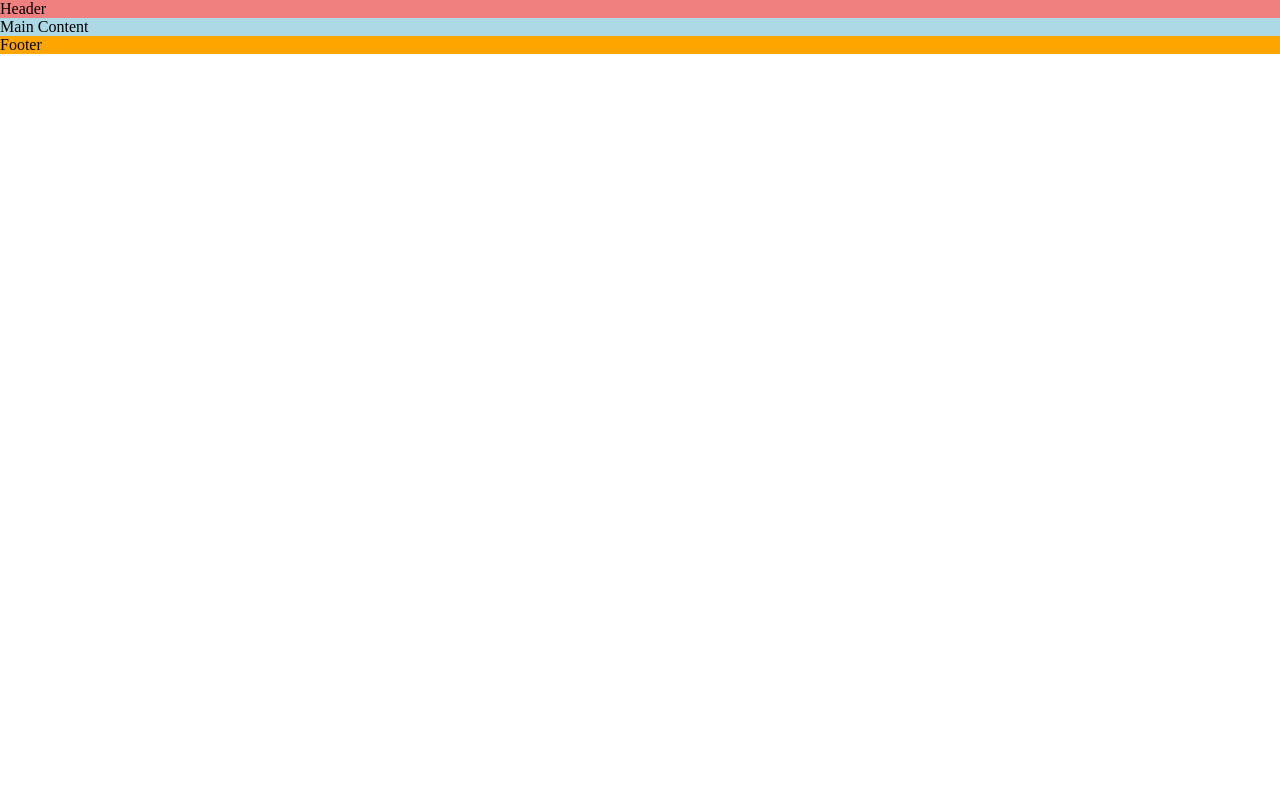
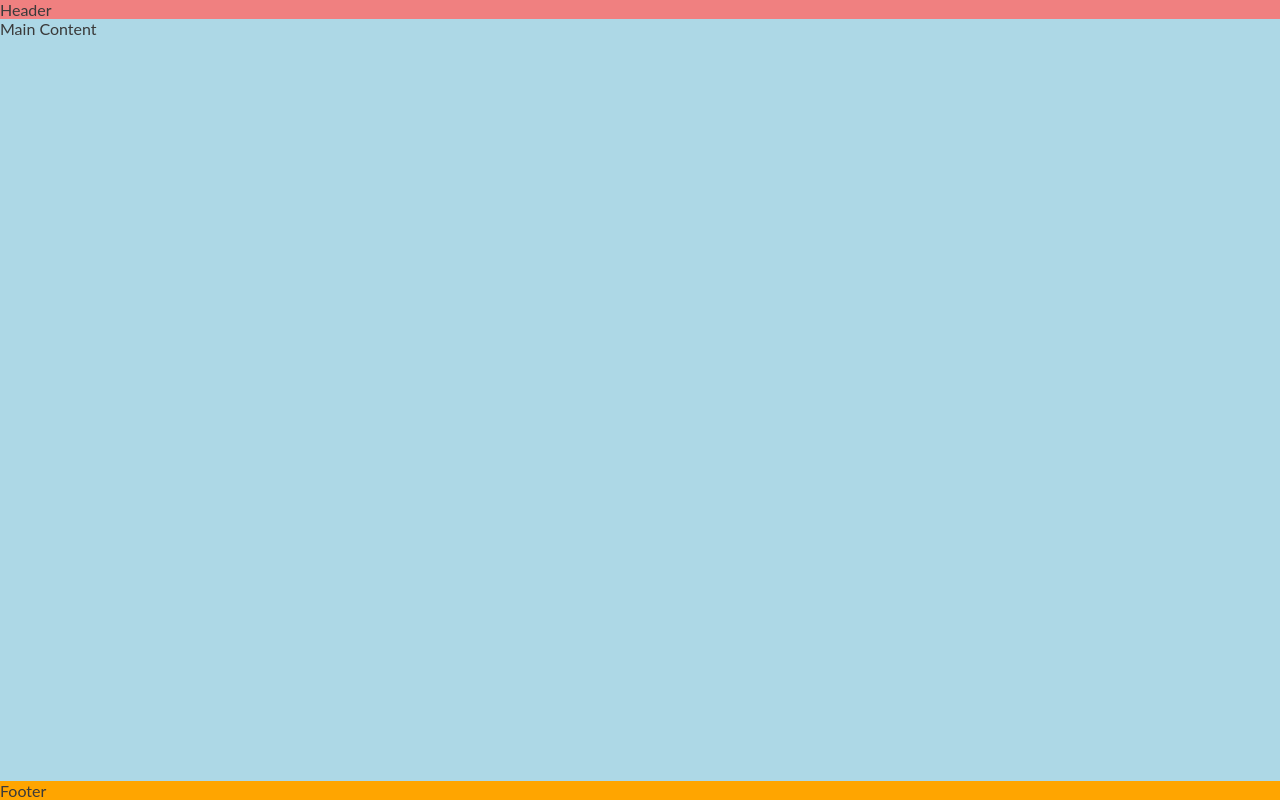
Before and after one commit to Forest-Eloghosa/love-running, a plain HTML site: page index.html in a window 1280 px wide. Drawn offline with Linux system fonts and the light colour scheme; files that its build step writes are made by us from their sources.

Commit message:
Push footer down using flex styles

```diff
--- a/assets/favicon/css/style.css
+++ b/assets/favicon/css/style.css
@@ -3,6 +3,16 @@
     padding: 0;
     margin: 0;
     box-sizing: border-box;
+}
+
+/* General styles */
+body {
+    min-height: 100vh;
+    display: flex;
+    flex-direction: column;
+    /* Generic project styles */
+    color: #3a3a3a;
+    font-family: 'Lato', sans-serif;
 }
 
 /*Header*/
@@ -13,7 +23,8 @@ background-color: lightcoral;
 /*Main Content*/
 main{
     background-color: lightblue;
-
+ /* Make main element take up any surplus space to push footer down */
+    flex: 1 0 auto;
 }
 
 
```
Also changed, not shown: index.html (+4 -0 lines).
